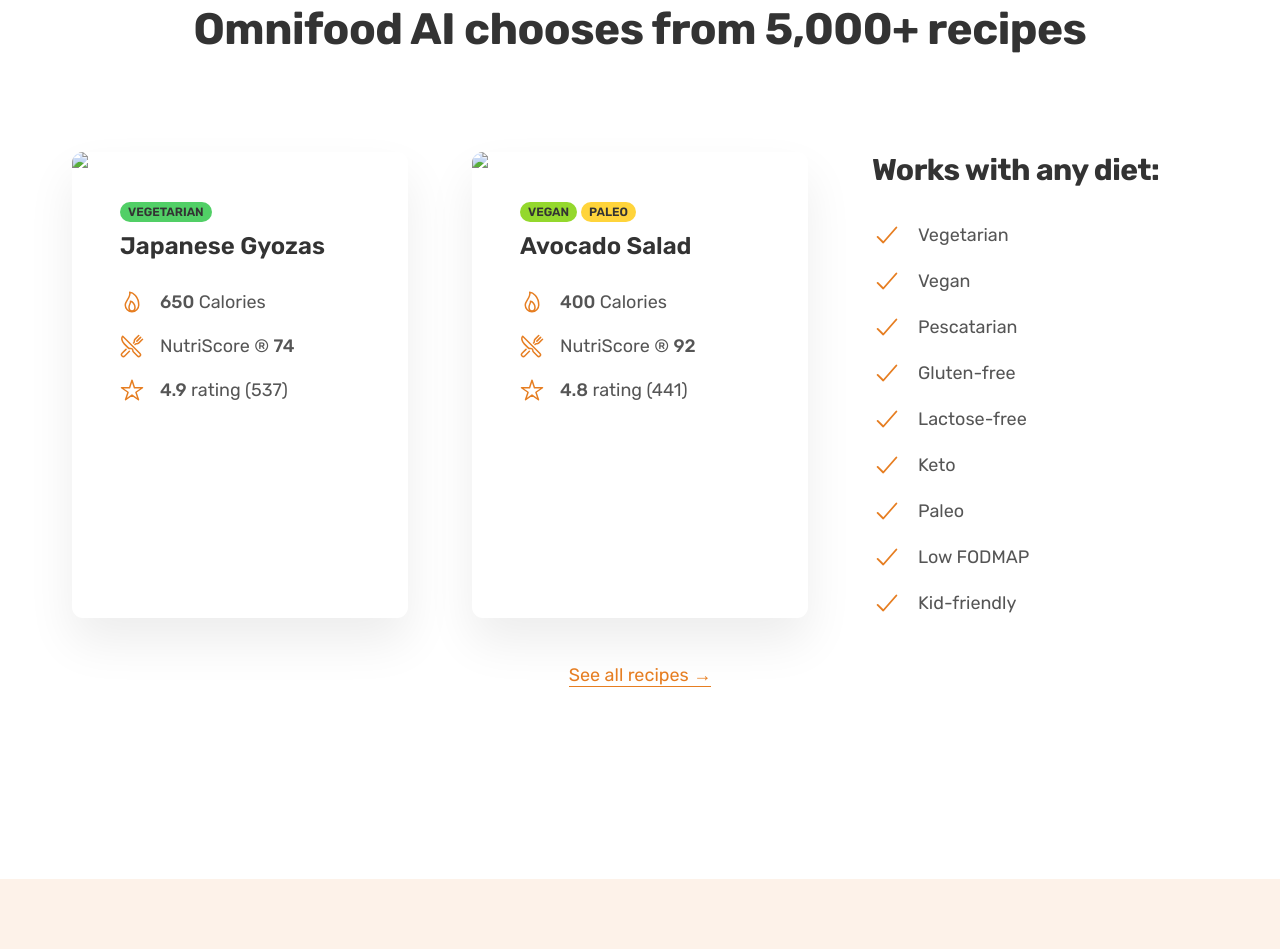
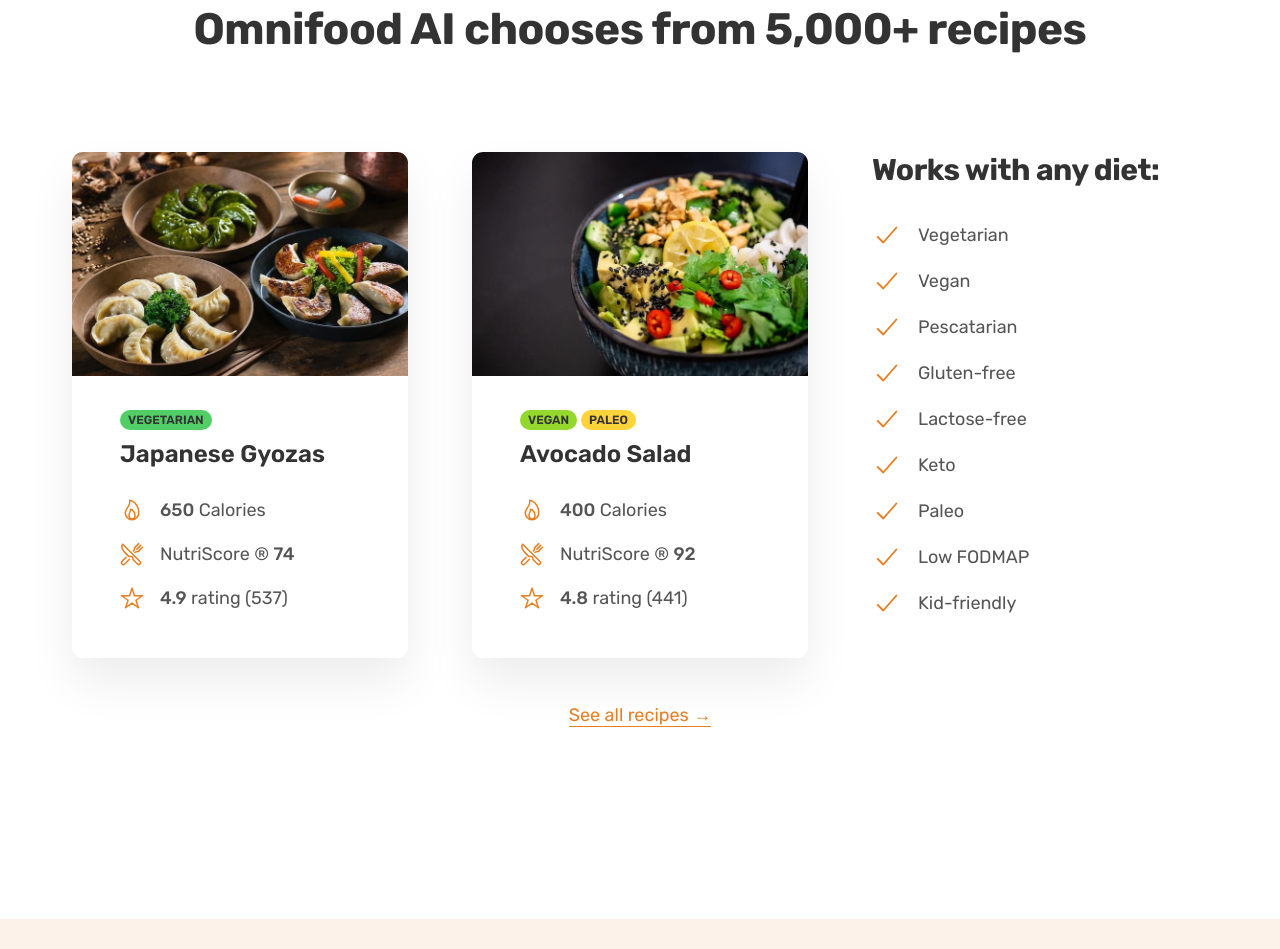
Before and after one commit to franvierdev/Omnifood, a plain HTML site: page index.html in a window 1280 px wide. Shown: the part 2642-3591 px from the top of the page. Drawn offline with nearby package versions, Linux system fonts and the light colour scheme; the site is published under a folder, as on GitHub Pages, so addresses that start at the root find nothing; files whose address does not match are found by name.

Commit message:
Omnifood-project

```diff
--- a/index.html
+++ b/index.html
@@ -179,7 +179,7 @@
 
           <div class="container grid grid--3-cols margin-bottom-md">
             <div class="meals">
-              <img src="/img/meals/meal-1.jpg">
+              <img src="img/meals/meal-1.jpg">
               <div class="meal-content">
               <div class="meal-tags">
               <span class="tag tag--vegetarian">Vegetarian</span>
@@ -193,7 +193,7 @@
             </div>
             </div>
             <div class="meals">
-              <img src="/img/meals/meal-2.jpg">
+              <img src="img/meals/meal-2.jpg">
               <div class="meal-content">
               <div class="meal-tags">
               <span class="tag tag--vegan">Vegan</span>
```
